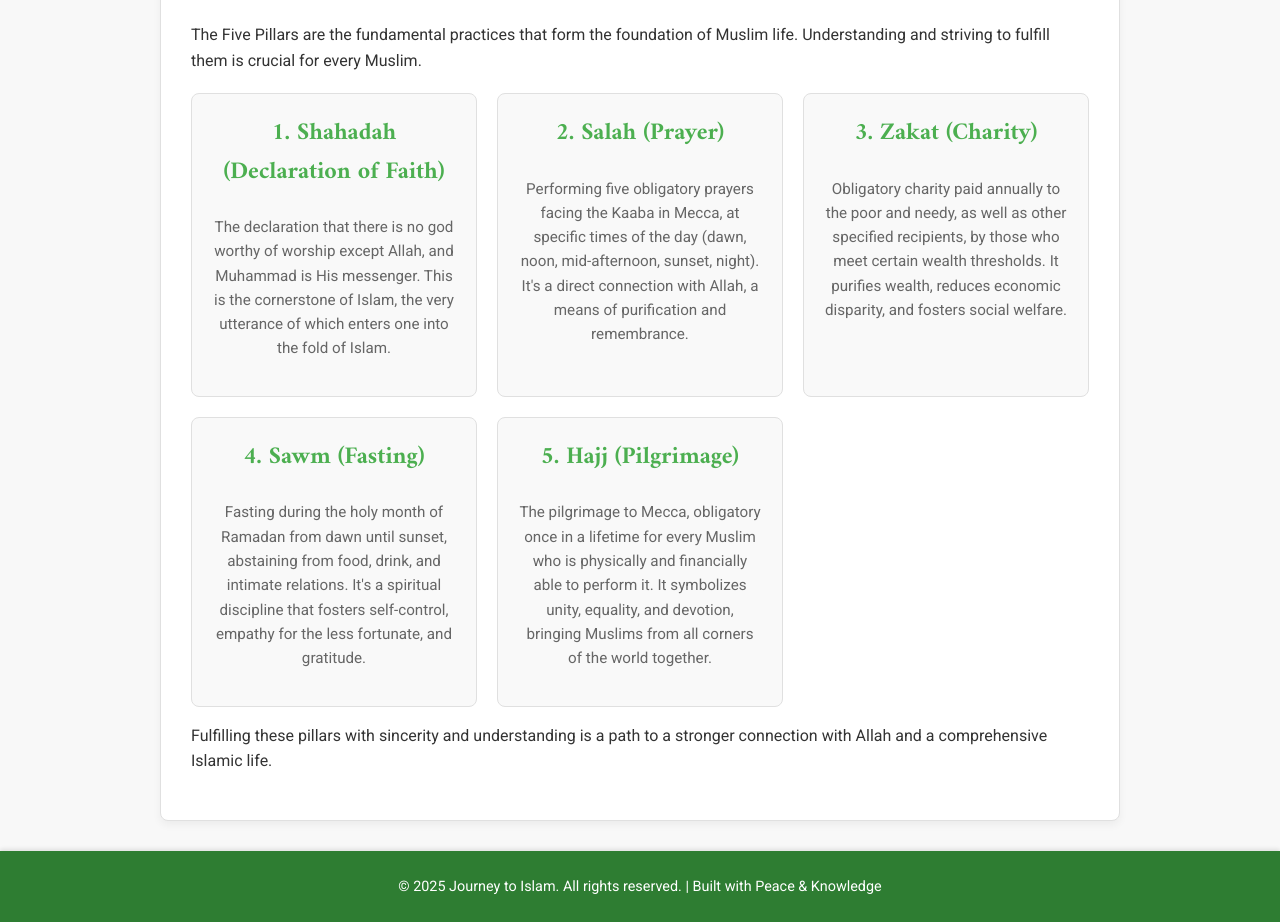
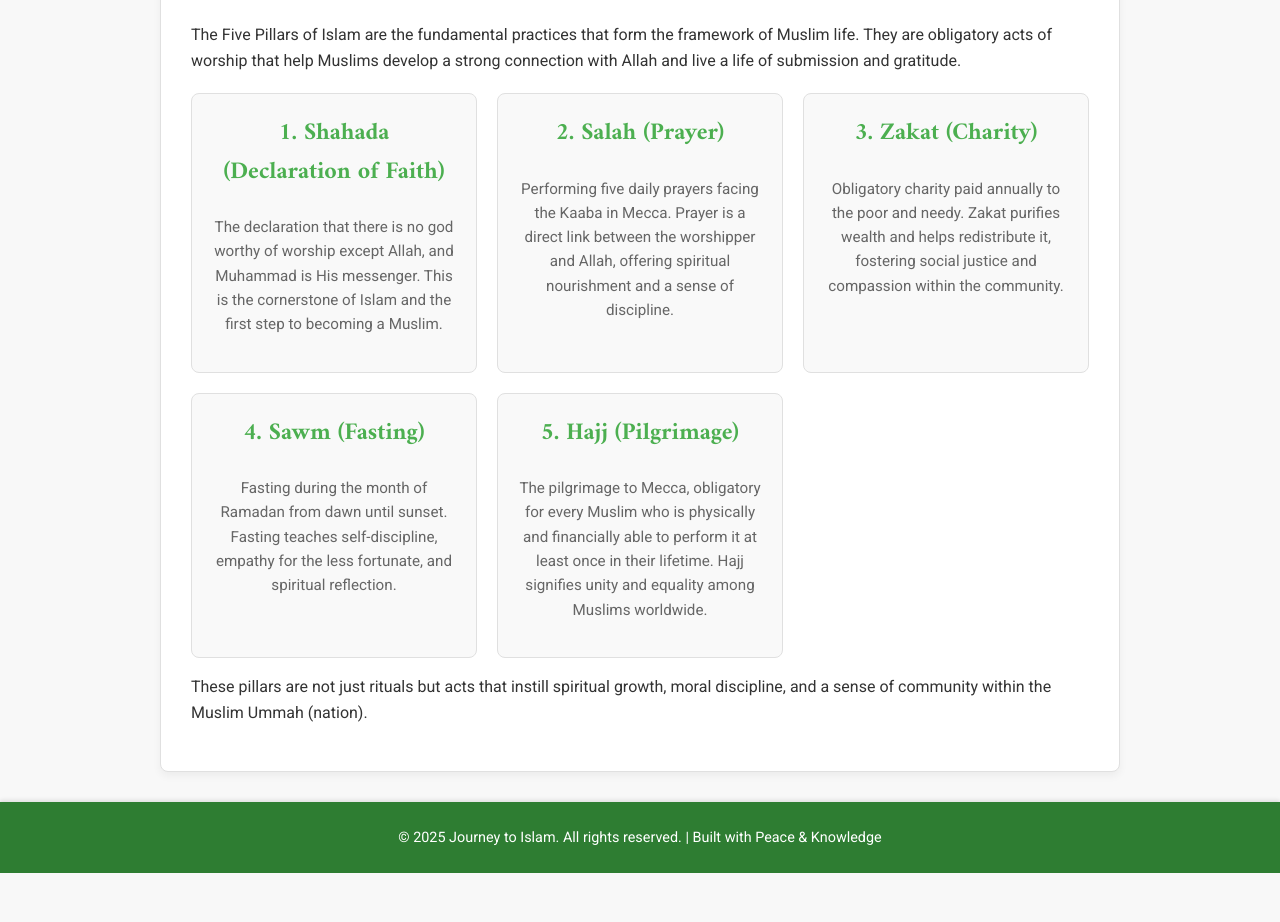
Before and after one commit to ummulkheiyr/Journey-to-islam, a plain HTML site: page pillars.html in a window 1280 px wide. Shown: the part 340-1262 px from the top of the page. After the commit the page ends 1213 px from the top, so only its background shows below. Drawn offline with Linux system fonts and the light colour scheme.

Commit message:
Update pillars.html

```diff
--- a/pillars.html
+++ b/pillars.html
@@ -3,7 +3,7 @@
 <head>
     <meta charset="UTF-8">
     <meta name="viewport" content="width=device-width, initial-scale=1.0">
-    <title>The Five Pillars of Islam - Journey to Islam</title>
+    <title>Pillars of Islam - Journey to Islam</title>
     <link href="https://fonts.googleapis.com/css2?family=Roboto:wght@300;400;700&family=Amiri:wght@400;700&display=swap" rel="stylesheet">
     <link rel="stylesheet" href="style.css">
 </head>
@@ -27,30 +27,30 @@
     <main class="container">
         <section id="pillars" class="section">
             <h2>The Five Pillars of Islam</h2>
-            <p>The Five Pillars are the fundamental practices that form the foundation of Muslim life. Understanding and striving to fulfill them is crucial for every Muslim.</p>
+            <p>The Five Pillars of Islam are the fundamental practices that form the framework of Muslim life. They are obligatory acts of worship that help Muslims develop a strong connection with Allah and live a life of submission and gratitude.</p>
             <div class="info-grid">
                 <div class="info-card">
-                    <h3>1. Shahadah (Declaration of Faith)</h3>
-                    <p>The declaration that there is no god worthy of worship except Allah, and Muhammad is His messenger. This is the cornerstone of Islam, the very utterance of which enters one into the fold of Islam.</p>
+                    <h3>1. Shahada (Declaration of Faith)</h3>
+                    <p>The declaration that there is no god worthy of worship except Allah, and Muhammad is His messenger. This is the cornerstone of Islam and the first step to becoming a Muslim.</p>
                 </div>
                 <div class="info-card">
                     <h3>2. Salah (Prayer)</h3>
-                    <p>Performing five obligatory prayers facing the Kaaba in Mecca, at specific times of the day (dawn, noon, mid-afternoon, sunset, night). It's a direct connection with Allah, a means of purification and remembrance.</p>
+                    <p>Performing five daily prayers facing the Kaaba in Mecca. Prayer is a direct link between the worshipper and Allah, offering spiritual nourishment and a sense of discipline.</p>
                 </div>
                 <div class="info-card">
                     <h3>3. Zakat (Charity)</h3>
-                    <p>Obligatory charity paid annually to the poor and needy, as well as other specified recipients, by those who meet certain wealth thresholds. It purifies wealth, reduces economic disparity, and fosters social welfare.</p>
+                    <p>Obligatory charity paid annually to the poor and needy. Zakat purifies wealth and helps redistribute it, fostering social justice and compassion within the community.</p>
                 </div>
                 <div class="info-card">
                     <h3>4. Sawm (Fasting)</h3>
-                    <p>Fasting during the holy month of Ramadan from dawn until sunset, abstaining from food, drink, and intimate relations. It's a spiritual discipline that fosters self-control, empathy for the less fortunate, and gratitude.</p>
+                    <p>Fasting during the month of Ramadan from dawn until sunset. Fasting teaches self-discipline, empathy for the less fortunate, and spiritual reflection.</p>
                 </div>
                 <div class="info-card">
                     <h3>5. Hajj (Pilgrimage)</h3>
-                    <p>The pilgrimage to Mecca, obligatory once in a lifetime for every Muslim who is physically and financially able to perform it. It symbolizes unity, equality, and devotion, bringing Muslims from all corners of the world together.</p>
+                    <p>The pilgrimage to Mecca, obligatory for every Muslim who is physically and financially able to perform it at least once in their lifetime. Hajj signifies unity and equality among Muslims worldwide.</p>
                 </div>
             </div>
-            <p>Fulfilling these pillars with sincerity and understanding is a path to a stronger connection with Allah and a comprehensive Islamic life.</p>
+            <p>These pillars are not just rituals but acts that instill spiritual growth, moral discipline, and a sense of community within the Muslim Ummah (nation).</p>
         </section>
     </main>
 
```
